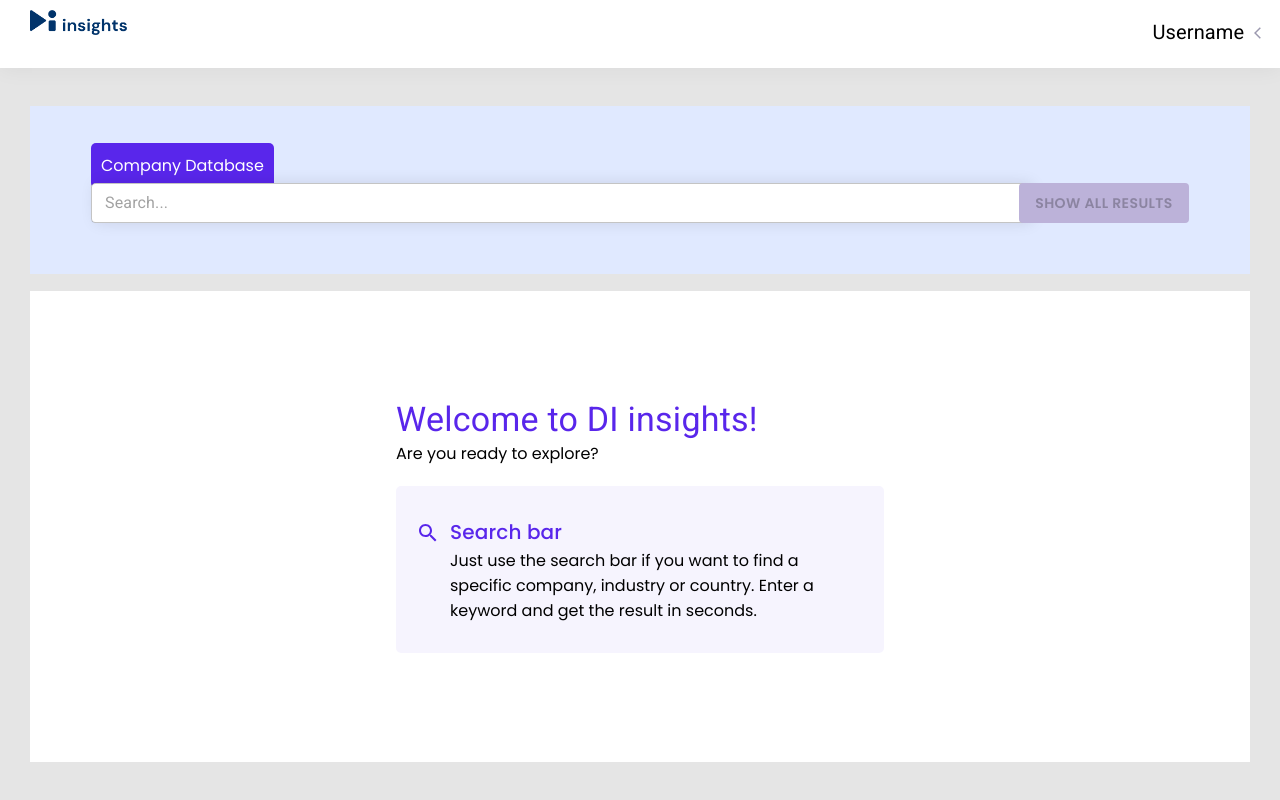
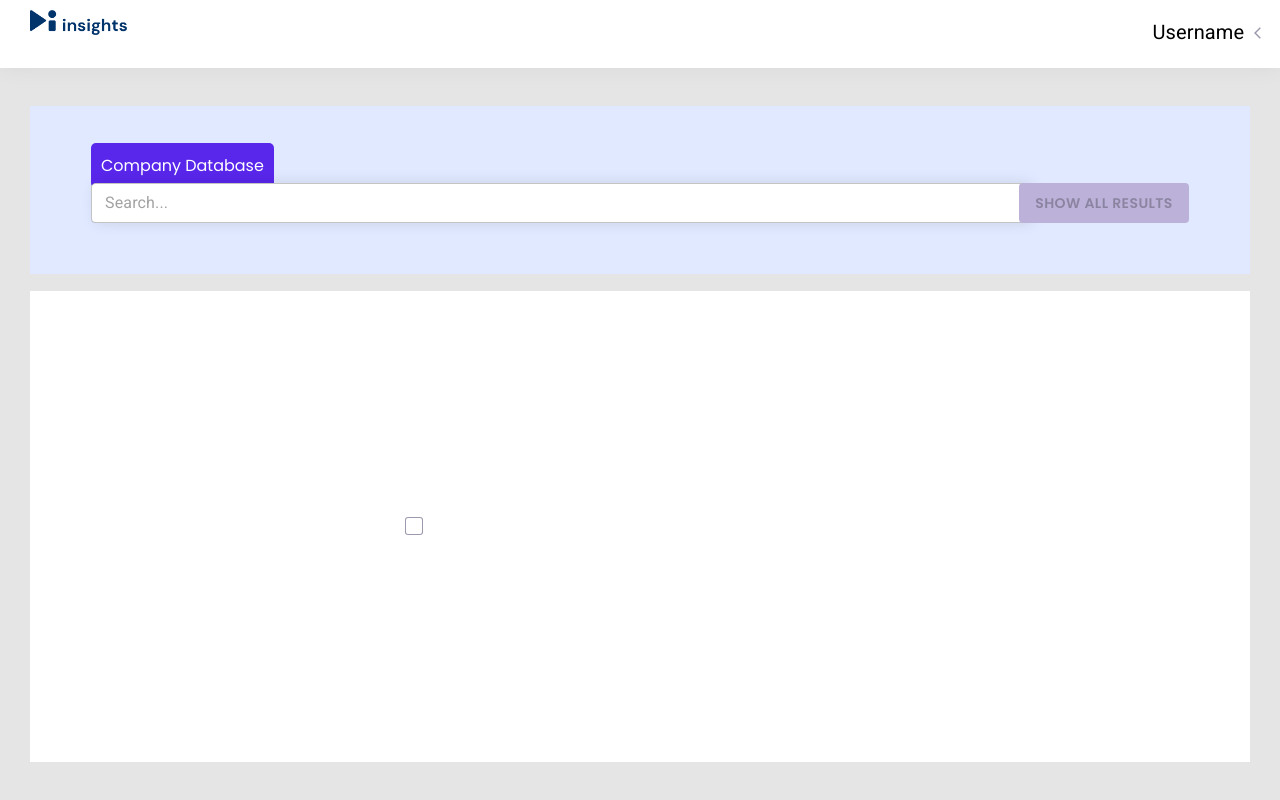
Before and after one commit to LawrenShin/insights_client, a React (Create React App) app: page /mainSearch in a window 1280 px wide. Shown: the top 800 px of the page. Built offline with nearby package versions, Linux system fonts and the light colour scheme; sample sign-in values are in the browser's storage; what typed-redux-saga would draw is missing.

Commit message:
refactored welcome new checkbox

```diff
--- /dev/null
+++ b/src/components/checkbox.tsx
@@ -0,0 +1,78 @@
+import React from 'react';
+import {makeStyles, withStyles} from "@material-ui/core";
+import Checkbox, { CheckboxProps } from '@material-ui/core/Checkbox';
+import {paleGrey, purp} from "./colorConstants";
+
+export const SimplePaintedChecbox = ({color, checkedColor}: { color: string, checkedColor: string }) => {
+  const PaintedComponent = withStyles({
+    root: {
+      color: color,
+      '&$checked': {
+        color: checkedColor,
+      },
+    },
+    checked: {},
+  })((props: CheckboxProps) => <Checkbox color="default" {...props} />);
+
+  return <PaintedComponent />
+}
+
+const useStyles = makeStyles({
+  root: {
+    '&:hover': {
+      backgroundColor: 'transparent',
+    },
+  },
+  icon: {
+    borderRadius: 3,
+    width: 16,
+    height: 16,
+    border: `1px solid ${paleGrey}`,
+
+    backgroundImage: 'linear-gradient(180deg,hsla(0,0%,100%,.8),hsla(0,0%,100%,0))',
+    '$root.Mui-focusVisible &': {
+      outline: '2px auto rgba(19,124,189,.6)',
+      outlineOffset: 2,
+    },
+    'input:hover ~ &': {
+      backgroundColor: '#ebf1f5',
+    },
+    'input:disabled ~ &': {
+      boxShadow: 'none',
+      background: '#ccc',
+    },
+  },
+  checkedIcon: {
+    backgroundColor: '#F8F9FB',
+    border: `1px solid ${purp}`,
+    backgroundImage: 'linear-gradient(180deg,hsla(0,0%,100%,.1),hsla(0,0%,100%,0))',
+    '&:before': {
+      display: 'block',
+      width: 16,
+      height: 16,
+      content: '""',
+      backgroundImage: 'url(/checked.svg)',
+      backgroundRepeat: 'no-repeat',
+      backgroundPosition: 'center',
+    },
+    // 'input:hover ~ &': {
+    //   backgroundColor: '#106ba3',
+    // },
+  },
+});
+
+export function StyledCheckbox(props: CheckboxProps) {
+  const classes = useStyles();
+
+  return (
+    <Checkbox
+      className={classes.root}
+      disableRipple
+      color="default"
+      checkedIcon={<span className={`${classes.icon} ${classes.checkedIcon}`} />}
+      icon={<span className={classes.icon} />}
+      inputProps={{ 'aria-label': 'decorative checkbox' }}
+      {...props}
+    />
+  );
+}
--- a/src/components/customSearch/index.tsx
+++ b/src/components/customSearch/index.tsx
@@ -1,26 +1,15 @@
 import React from 'react';
 import useStyles from "./useStyles";
-import {Typography} from "@material-ui/core";
-import {Search} from "@material-ui/icons";
+import Welcome from "../forms/register/steps/welcome";
+import {paleGrey, purp} from "../colorConstants";
+import {SimplePaintedChecbox, StyledCheckbox} from "../checkbox";
 
 const SearchSettings  = () => {
   const styles = useStyles();
 
   return (
     <div className={styles.container}>
-      <div className={styles.titlesContainer}>
-        <Typography variant={'h4'}>Welcome to DI insights!</Typography>
-        <span>Are you ready to explore?</span>
-      </div>
-      <div className={styles.searchExplanation}>
-        <div className={styles.iconContainer}>
-          <Search />
-        </div>
-        <div>
-          <Typography variant={'h6'}>Search bar</Typography>
-          <span>Just use the search bar if you want to find a specific company, industry or country. Enter a keyword and get the result in seconds.</span>
-        </div>
-      </div>
+      <StyledCheckbox />
     </div>
   )
 }
--- a/src/components/forms/register/steps/welcome.tsx
+++ b/src/components/forms/register/steps/welcome.tsx
@@ -2,17 +2,37 @@ import React from 'react';
 import {Grid, Typography} from "@material-ui/core";
 import useStyles from "./useStyles";
 import {Rounded} from "../../../button";
+import {Search} from "@material-ui/icons";
 
 interface Props {
-  toSignIn: () => void;
+  toSignIn?: () => void;
+  // will render inner welcome
+  classes?: any;
 }
 
-const Welcome = ({toSignIn}: Props) => {
+const Welcome = ({toSignIn, classes}: Props) => {
   const styles = useStyles();
-
-
+  // NOTE: 2 types of greetings. with classes for the mainSearch page the other for signup
   return (<>
     <Grid container sm={12} spacing={5}>
+      { classes ?
+        <>
+          <div className={classes.titlesContainer}>
+            <Typography variant={'h4'}>Welcome to DI insights!</Typography>
+            <span>Are you ready to explore?</span>
+          </div>
+          <div className={classes.searchExplanation}>
+            <div className={classes.iconContainer}>
+              <Search />
+            </div>
+            <div>
+              <Typography variant={'h6'}>Search bar</Typography>
+              <span>Just use the search bar if you want to find a specific company, industry or country. Enter a keyword and get the result in seconds.</span>
+            </div>
+          </div>
+        </>
+        :
+        <>
         <Grid item sm={8}>
           <Typography className={`${styles.title} ${styles.welcome}`} variant={'h5'}>
             Welcome!
@@ -31,6 +51,7 @@ const Welcome = ({toSignIn}: Props) => {
             onClick={toSignIn}
           >Back to Sign In</span>
         </Grid>
+      </>}
     </Grid>
   </>)
 }
```
Lines whose indentation alone changed are shown as unchanged.
